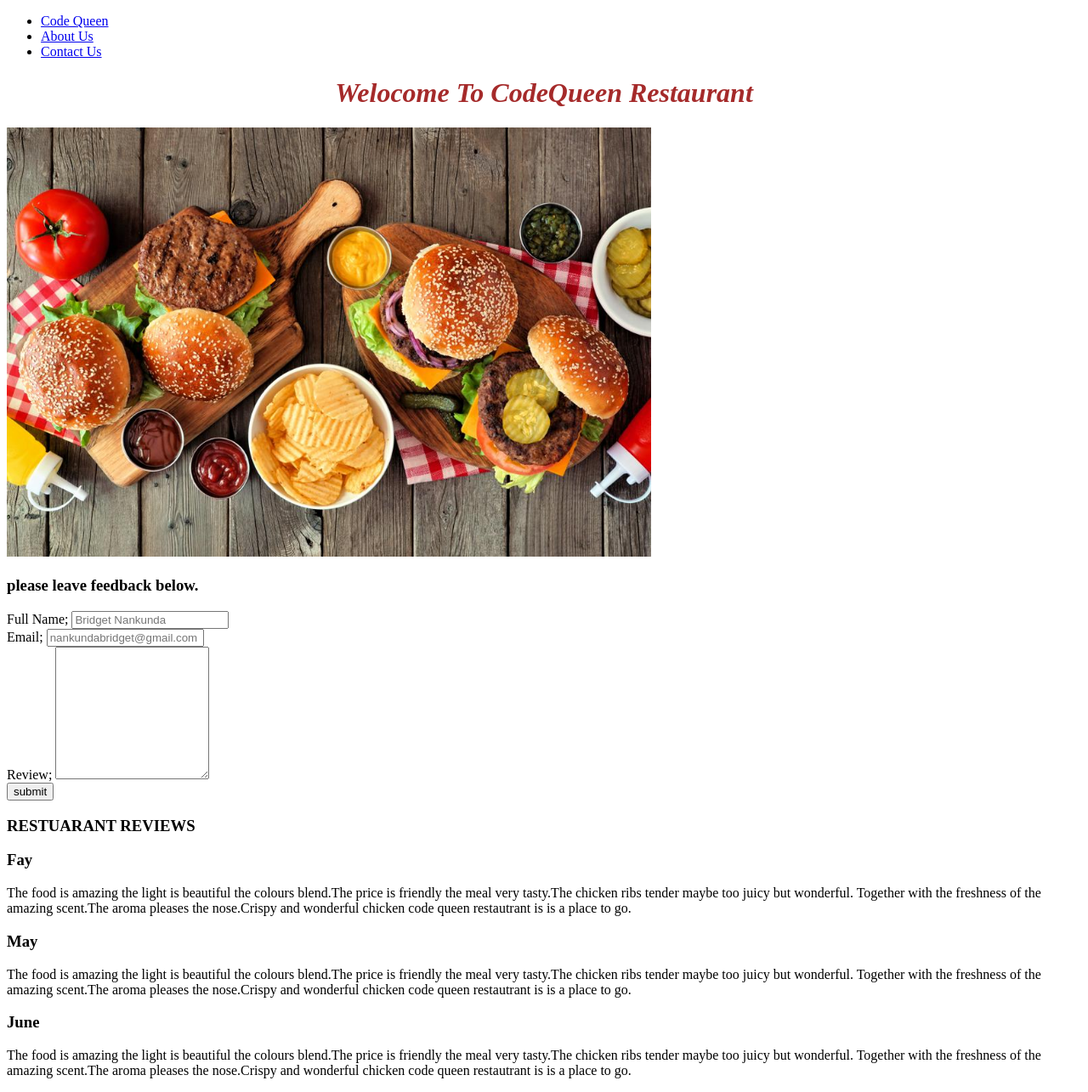
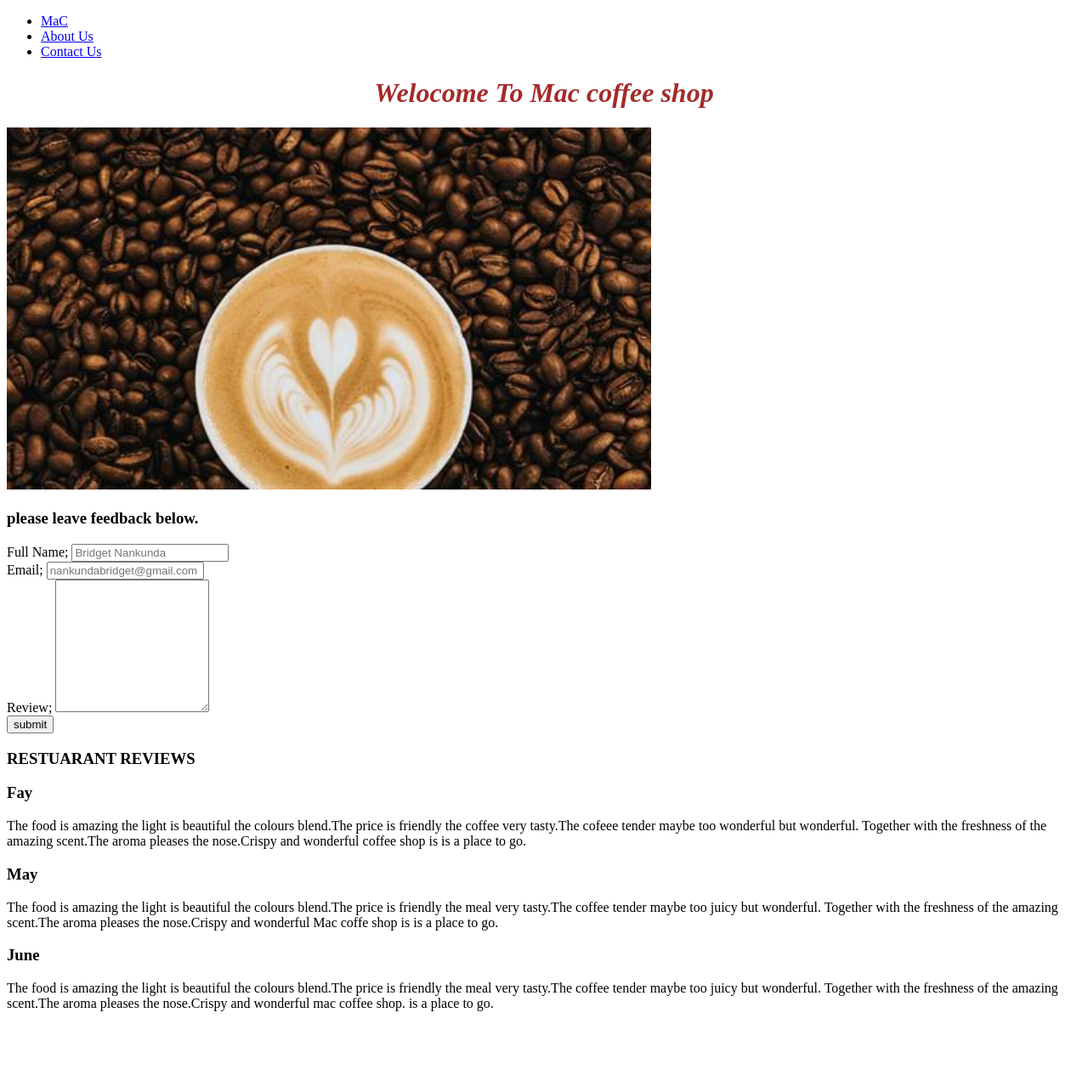
Before and after one commit to codequee4/assignment, a plain HTML site: page todo/index.html in a window 1280 px wide. Shown: the whole page at 85% size. After the commit the page ends 1206 px from the top, so only its background shows below. Drawn offline with Linux system fonts and the light colour scheme.

Commit message:
add coffee.jpg

```diff
--- a/todo/index.html
+++ b/todo/index.html
@@ -4,7 +4,7 @@
     <meta charset="UTF-8">
     <meta http-equiv="X-UA-Compatible" content="IE=edge">
     <meta name="viewport" content="width=device-width, initial-scale=1.0">
-    <title>codequeen-Restuarant</title>
+    <title>MaC coffee-shop</title>
     <link rel="stylesheet"href="css/index.css"/>
 </head>
 <body>
@@ -12,7 +12,7 @@
         <nav class="navbar-top">
             <ul class="menu">
                 <li class="menu-item">
-                    <a href="#" id="logo">Code Queen</a>
+                    <a href="#" id="logo">MaC</a>
                     </li>
                     <li class="menu-item">
                         <a href="./pages/about.html">About Us</a>
@@ -23,9 +23,9 @@
             </ul>
         </nav>
     </header>
-    <h1>Welocome To CodeQueen Restaurant</h1>
+    <h1>Welocome To Mac coffee shop</h1>
     <div class="container">
-        <img src="./images/food.jpg"alt="food on napkin"/>
+        <img src="./images/coffee.jpg"alt="coffee beans"/>
         <div class="feedback-form">
             <h3>please leave feedback below.</h3>
             <form id="review-form" method="POST" action="./index.html">
@@ -50,25 +50,25 @@
         <div class="review">
             <h3 class="reviwer">Fay</h3>
             <p class="review-text">
-                The food is amazing the light is beautiful the colours blend.The price is friendly the meal very
-                tasty.The chicken ribs tender maybe too juicy but wonderful. Together with the freshness of the
-                amazing scent.The aroma pleases the nose.Crispy and wonderful chicken code queen restautrant is
+                The food is amazing the light is beautiful the colours blend.The price is friendly the coffee very
+                tasty.The cofeee  tender maybe too wonderful but wonderful. Together with the freshness of the
+                amazing scent.The aroma pleases the nose.Crispy and wonderful coffee shop is
                 is a place to go.
             </p>
         </div>
         <h3 class="reviwer">May</h3>
             <p class="review-text">
                 The food is amazing the light is beautiful the colours blend.The price is friendly the meal very
-                tasty.The chicken ribs tender maybe too juicy but wonderful. Together with the freshness of the
-                amazing scent.The aroma pleases the nose.Crispy and wonderful chicken code queen restautrant is
+                tasty.The coffee  tender maybe too juicy but wonderful. Together with the freshness of the
+                amazing scent.The aroma pleases the nose.Crispy and wonderful Mac coffe shop is
                 is a place to go.
             </p>
         </div>
         <h3 class="reviwer">June</h3>
             <p class="review-text">
                 The food is amazing the light is beautiful the colours blend.The price is friendly the meal very
-                tasty.The chicken ribs tender maybe too juicy but wonderful. Together with the freshness of the
-                amazing scent.The aroma pleases the nose.Crispy and wonderful chicken code queen restautrant is
+                tasty.The coffee tender maybe too juicy but wonderful. Together with the freshness of the
+                amazing scent.The aroma pleases the nose.Crispy and wonderful mac coffee shop.
                 is a place to go.
             </p>
         </div>
```
Also changed, not shown: todo/images/coffee.jpg (added).
